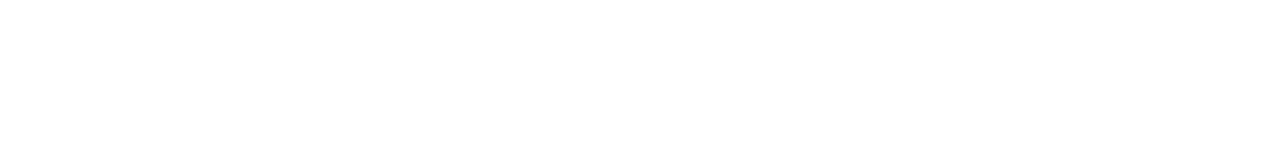
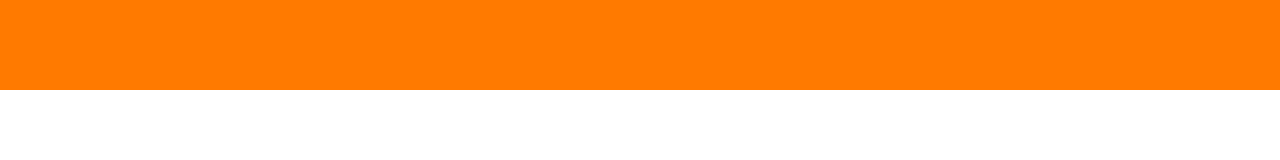
Before and after one commit to aaaz425/where-and-wear, a website with bundled scripts: page index.html in a window 1280 px wide. Built offline with nearby package versions, Linux system fonts and the light colour scheme.

Commit message:
style: 컴포넌트 scss 추가
네비게이션바와 메인 scss 추가

```diff
--- a/src/style/scss/style.scss
+++ b/src/style/scss/style.scss
@@ -2,3 +2,7 @@
 @import './base/_color.scss';
 @import './base/_typography.scss';
 @import './base/_mixin.scss';
+
+/* component */
+@import './Components/_nav.scss';
+@import './Components/_main.scss';
```
Also changed, not shown: src/style/css/style.css.
